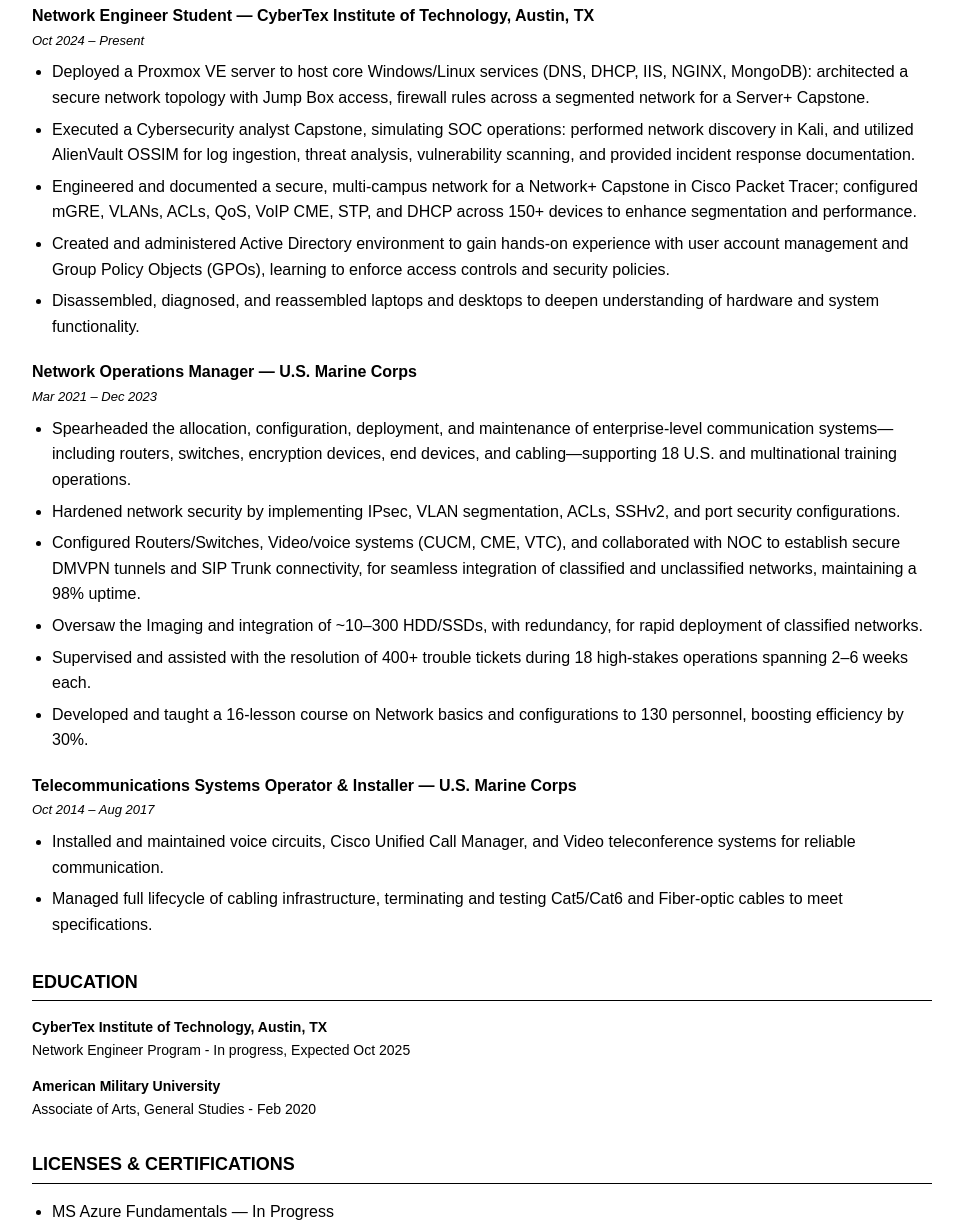
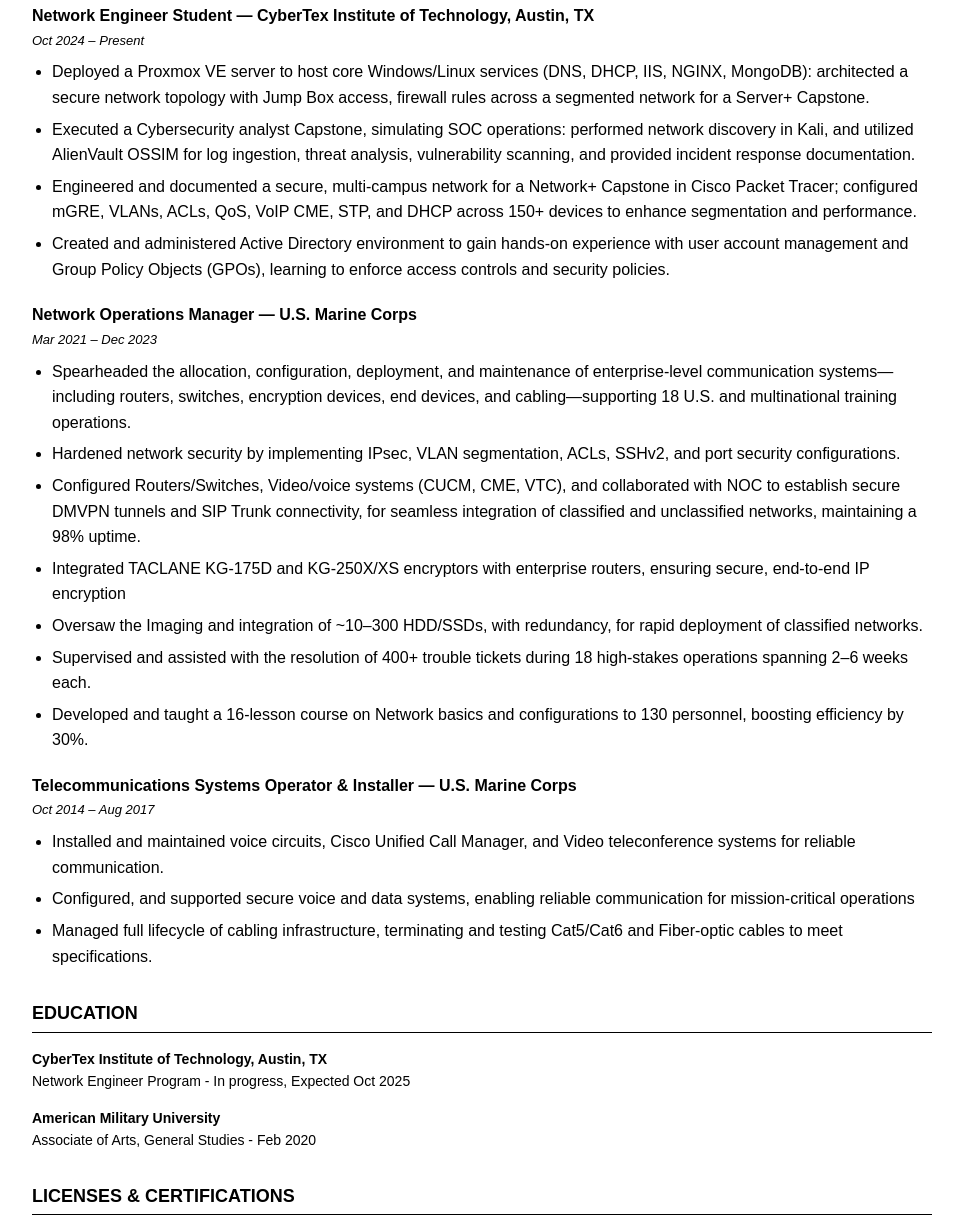
Before and after one commit to jgortiz96/Jesus_Ortiz_Resume_Site, a plain HTML site: page index.html in a window 1280 px wide. Shown: the part 385-1612 px from the top of the page, without its empty margins (158-1111 px from the left). Drawn offline with Linux system fonts and the light colour scheme.

Commit message:
Update index.html

```diff
--- a/index.html
+++ b/index.html
@@ -37,7 +37,6 @@
           <li>Executed a Cybersecurity analyst Capstone, simulating SOC operations: performed network discovery in Kali, and utilized AlienVault OSSIM for log ingestion, threat analysis, vulnerability scanning, and provided incident response documentation.</li>
           <li>Engineered and documented a secure, multi-campus network for a Network+ Capstone in Cisco Packet Tracer; configured mGRE, VLANs, ACLs, QoS, VoIP CME, STP, and DHCP across 150+ devices to enhance segmentation and performance.</li>
           <li>Created and administered Active Directory environment to gain hands-on experience with user account management and Group Policy Objects (GPOs), learning to enforce access controls and security policies.</li>
-          <li>Disassembled, diagnosed, and reassembled laptops and desktops to deepen understanding of hardware and system functionality.</li>
         </ul>
       </div>
 
@@ -48,6 +47,7 @@
           <li>Spearheaded the allocation, configuration, deployment, and maintenance of enterprise-level communication systems—including routers, switches, encryption devices, end devices, and cabling—supporting 18 U.S. and multinational training operations.</li>
           <li>Hardened network security by implementing IPsec, VLAN segmentation, ACLs, SSHv2, and port security configurations.</li>
           <li>Configured Routers/Switches, Video/voice systems (CUCM, CME, VTC), and collaborated with NOC to establish secure DMVPN tunnels and SIP Trunk connectivity, for seamless integration of classified and unclassified networks, maintaining a 98% uptime.</li>
+          <li>Integrated TACLANE KG-175D and KG-250X/XS encryptors with enterprise routers, ensuring secure, end-to-end IP encryption</li>
           <li>Oversaw the Imaging and integration of ~10–300 HDD/SSDs, with redundancy, for rapid deployment of classified networks.</li>
           <li>Supervised and assisted with the resolution of 400+ trouble tickets during 18 high-stakes operations spanning 2–6 weeks each.</li>
           <li>Developed and taught a 16-lesson course on Network basics and configurations to 130 personnel, boosting efficiency by 30%.</li>
@@ -59,6 +59,7 @@
         <span class="date">Oct 2014 – Aug 2017</span>
         <ul>
           <li>Installed and maintained voice circuits, Cisco Unified Call Manager, and Video teleconference systems for reliable communication.</li>
+          <li>Configured, and supported secure voice and data systems, enabling reliable communication for mission-critical operations</li>
           <li>Managed full lifecycle of cabling infrastructure, terminating and testing Cat5/Cat6 and Fiber-optic cables to meet specifications.</li>
         </ul>
       </div>
@@ -86,6 +87,7 @@
       <h2>SKILLS</h2>
       <ul>
         <li><strong>Networking Protocols:</strong> WAN/LAN, DMVPN, VRF, Routing (EIGRP, BGP, OSPF), VLAN, DHCP, STP, TCP/IP, QoS, IPsec, ACLs, SSHv2, port security.</li>
+        <li><stong>Encryption Devices:</stong> KG175D, KG250X/XS.<li/>
         <li><strong>Systems & Virtualization:</strong> Windows Server 2016/2019, Ubuntu Server, Hyper-V, VirtualBox, Proxmox VE.</li>
         <li><strong>Voice/Video:</strong> CUCM, CME, VTC.</li>
         <li><strong>Cabling:</strong> Fiber optic/Cat5/Cat6 cable termination & testing.</li>
```
